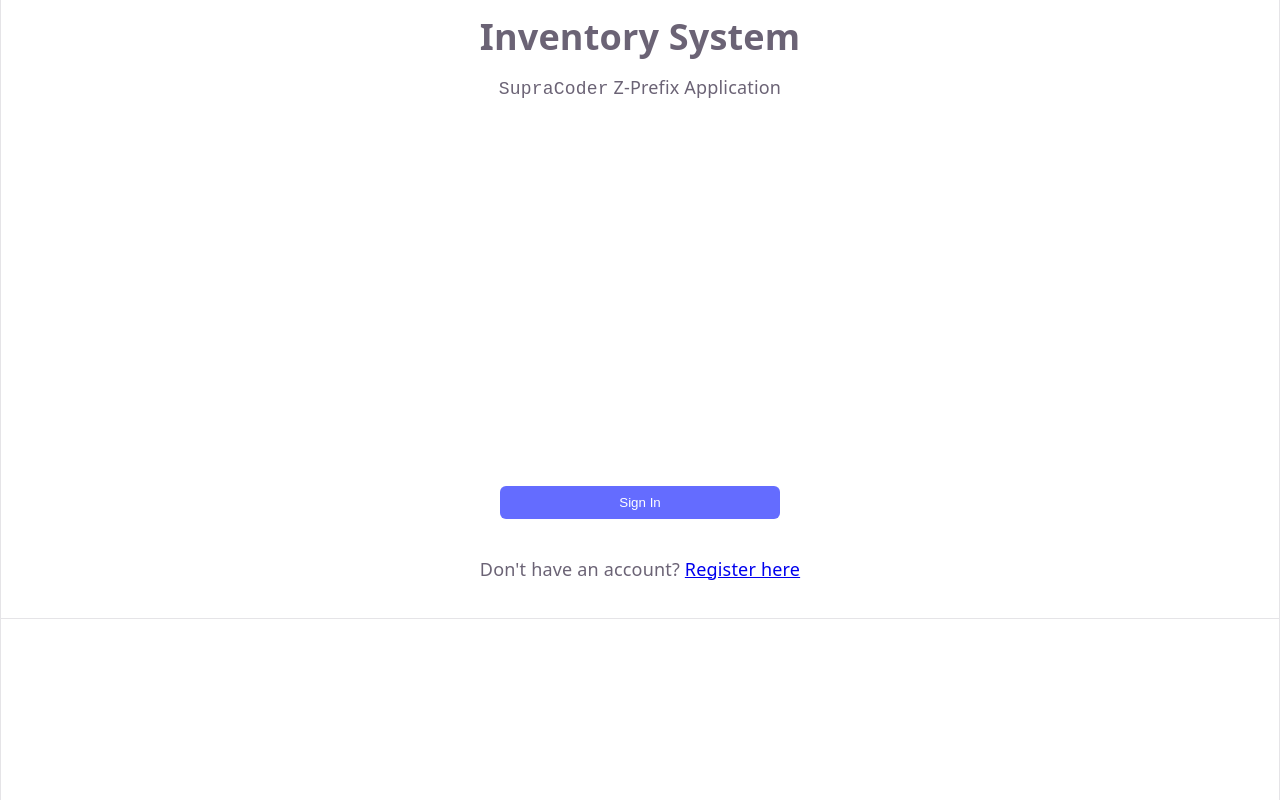
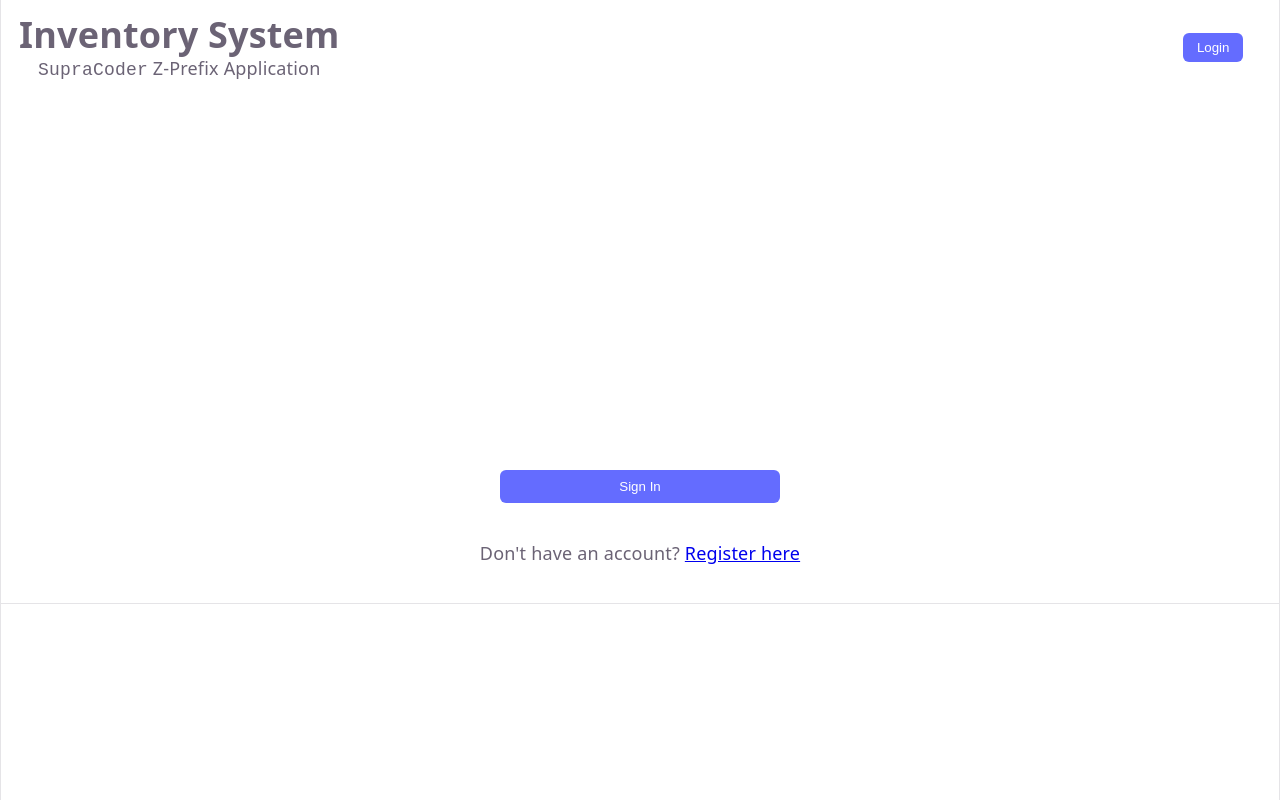
Before and after one commit to Brandon-Abundis/Z-Prefix-CRUD-Application, a React (Vite) app in the folder client/: page /login in a window 1280 px wide. Built offline with nearby package versions, Linux system fonts and the light colour scheme; no server answers.

Commit message:
working logout, clears user Context too

```diff
--- a/client/src/authPage/LoginCard.jsx
+++ b/client/src/authPage/LoginCard.jsx
@@ -21,8 +21,8 @@ export default function LoginCard() {
     const loggedInUser = await login(username, password);
 
     if (loggedInUser) {
-      setCurrentUser(loggedInUser);   // store globally
-      navigate("/");                 // redirect to Home
+      setCurrentUser(loggedInUser); // store globally until cookies
+      navigate("/");
     }
   }
 
--- /dev/null
+++ b/client/src/authPage/LogoutCard.jsx
@@ -0,0 +1,46 @@
+import "./styling/LogoutCard.css"
+
+import { useContext } from "react"
+import { useNavigate } from "react-router-dom";
+
+import { InventoryContext } from "../contexts/InventoryContext"
+
+import useLogout from "../customHooks/useLogout";
+
+export default function LogoutCard() {
+  const { setCurrentUser, user } = useContext(InventoryContext);
+  const navigate = useNavigate();
+
+  const { logout, loading } = useLogout();
+
+  async function handleClick(event) {
+    event.preventDefault();
+
+    const loggedOut = await logout();
+
+    if(loggedOut) {
+      setCurrentUser({});
+      navigate("/")
+    }
+  }
+
+  if(!user) {
+    return(
+      <div className="login-prompt-top-right">
+        <button onClick={() => navigate('/login')}>Login</button>
+      </div>
+    );
+  }
+
+  return(
+    <div className="logout-outer">
+      <div className="logout">
+        <h2>Welcome, {user.username}.</h2>
+        <button onClick={handleClick} disabled={loading}>
+          {loading ? "Logging out..." : "logout"}
+        </button>
+      </div>
+
+    </div>
+  );
+}
--- /dev/null
+++ b/client/src/authPage/styling/LogoutCard.css
@@ -0,0 +1,82 @@
+.login-prompt-top-right {
+  display: flex;
+  flex-direction: row;
+
+  position: fixed;
+  top: 1rem;
+  right: 1rem;
+
+  padding: 0.75rem 1rem;
+  border-radius: 10px;
+
+  background: rgba(255, 255, 255, 0.06);
+  border: 1px solid rgba(255, 255, 255, 0.12);
+
+  display: flex;
+  flex-direction: column;
+  gap: 0.5rem;
+
+  color: white;
+  font-size: 0.9rem;
+}
+
+.login-prompt-top-right button {
+  padding: 0.4rem 0.75rem;
+  border-radius: 6px;
+
+  background: #646cff;
+  border: none;
+  color: white;
+
+  cursor: pointer;
+  transition: background 0.2s ease;
+}
+
+.login-prompt-top-right button:hover {
+  background: #747bff;
+}
+
+
+/* --------------------------------------------------------------- */
+.logout {
+  /* position: fixed; */
+  top: 1rem;
+  right: 1rem;
+
+  padding: 1rem;
+  border-radius: 10px;
+
+  /* background: rgba(255, 255, 255, 0.06); */
+  /* border: 1px solid rgba(255, 255, 255, 0.12); */
+
+  display: flex;
+  flex-direction: row;
+  align-items: end;
+  gap: 0.75rem;
+
+  color: white;
+  min-width: 200px;
+}
+
+.logout h2 {
+  margin: 0;
+  font-size: 1rem;
+  font-weight: 600;
+}
+
+.logout button {
+  padding: 0.5rem;
+  border-radius: 6px;
+  height: 1.75rem;
+
+  background: #ff6464;
+  border: none;
+  color: white;
+
+  cursor: pointer;
+  transition: background 0.2s ease;
+}
+
+.logout button:hover {
+  background: #747bff;
+}
--- /dev/null
+++ b/client/src/customHooks/useLogout.js
@@ -0,0 +1,36 @@
+import { useState } from "react";
+
+export default function useLogout() {
+  const [error, setError] = useState("");
+  const [loading, setLoading] = useState(false);
+
+  async function logout() {
+    setError("");
+    setLoading(true);
+
+    try {
+      const res = await fetch("http://localhost:8080/logout", {
+        method: "POST",
+        credentials: "include"
+      });
+
+      const data = await res.json();
+
+      if (!res.ok) {
+        setError(data.message || "Logout failed.");
+        setLoading(false);
+        return null;
+      }
+
+      setLoading(false);
+      return true; // need to return something for the custom hook.
+
+    } catch (error) {
+      setError("Network error.");
+      setLoading(false);
+      return null;
+    }
+  }
+
+  return { logout, error, loading };
+}
--- a/client/src/mainPage/NavBar.jsx
+++ b/client/src/mainPage/NavBar.jsx
@@ -1,14 +1,20 @@
+import "./styling/NavBar.css"
+
+import LogoutCard from "../authPage/LogoutCard";
 
 export default function NavBar() {
 
   return(
     <div className="navbar">
-      <div>
+      <div className="center">
         <h1>Inventory System</h1>
         <p>
           <code>SupraCoder</code> Z-Prefix Application
         </p>
       </div>
+      {/* // <div className="right"> */}
+        <LogoutCard />
+      {/* </div> */}
 
     </div>
   );
--- /dev/null
+++ b/client/src/mainPage/styling/NavBar.css
@@ -0,0 +1,24 @@
+.navbar{
+  display: flex;
+  flex-direction: row;
+  justify-content: space-between;
+
+  margin: 4px 1rem;
+}
+
+.center {
+  display: flex;
+  flex-direction: column;
+  justify-content: start;
+  /* gap: 4px; */
+  /* margin: 0px; */
+
+}
+
+.center h1 {
+  margin: 0px;
+  margin-top: 1rem;
+}
+.center p {
+  margin-top: 7px;
+}
```
Also changed, not shown: 2 other files (tests, documents, lock files or other folders).
